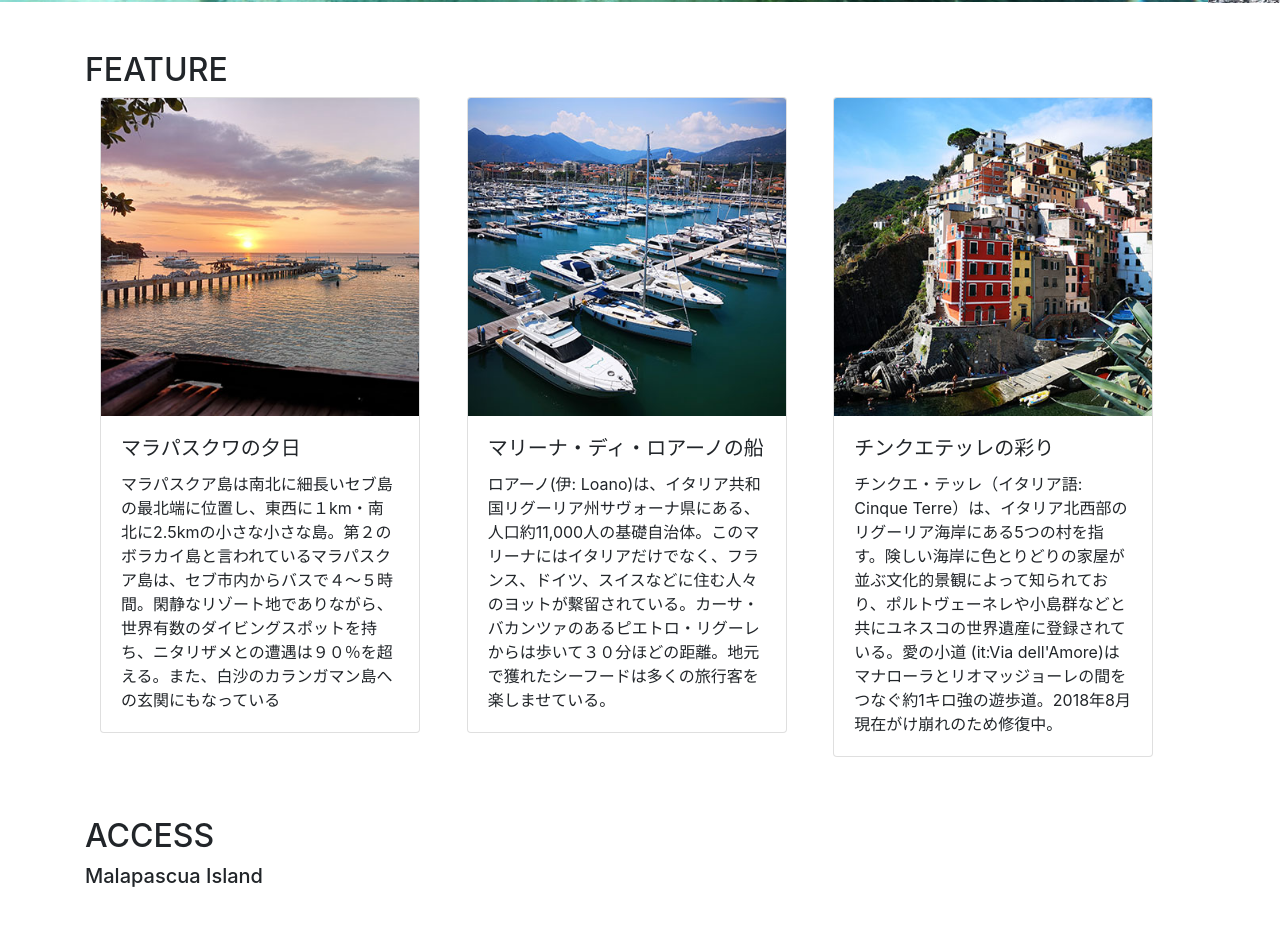
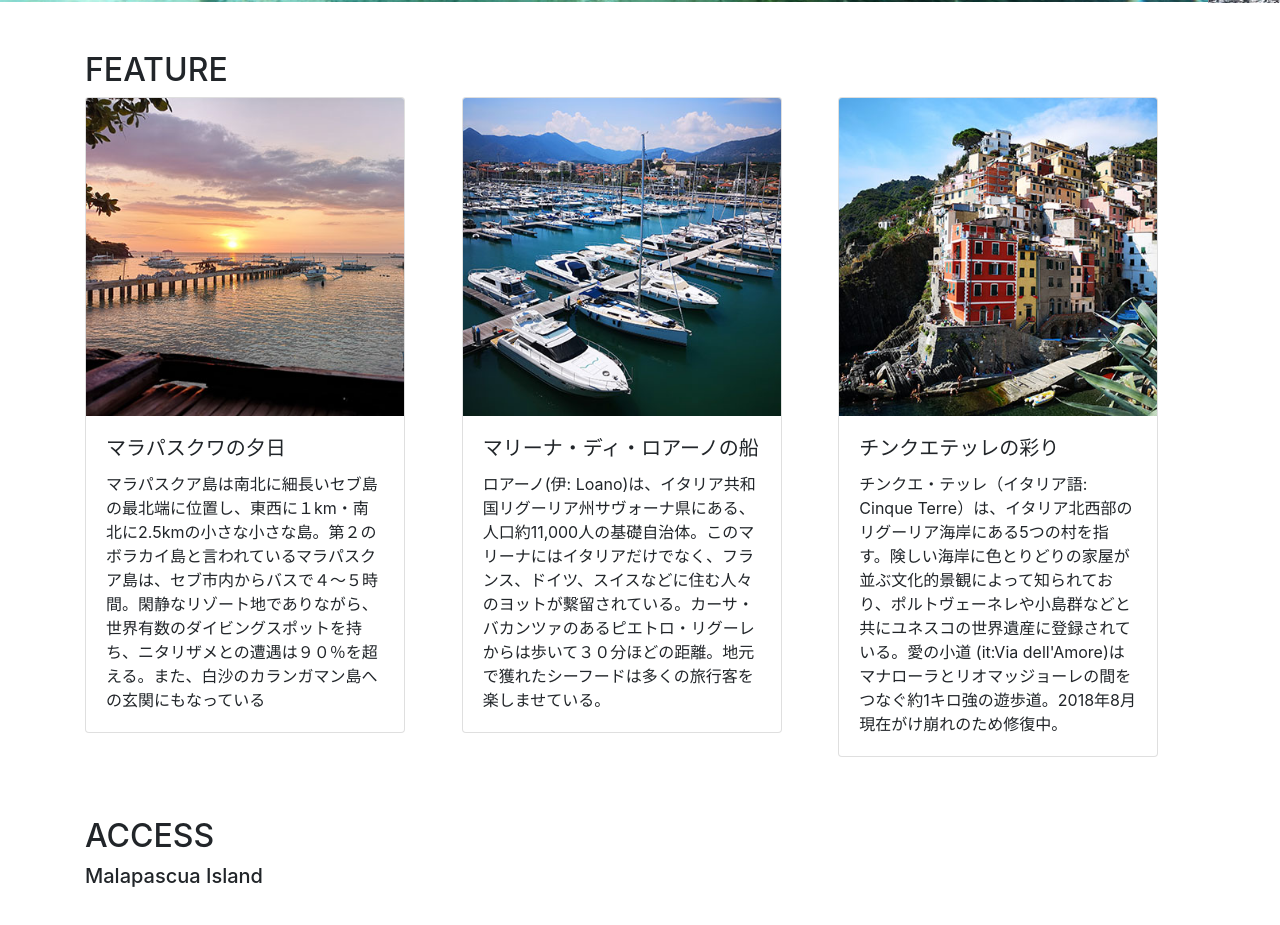
Before and after one commit to kuchuan/bootstrapsite_Dean, a plain HTML site: page index.html in a window 1280 px wide. Shown: the part 565-1490 px from the top of the page. Drawn offline with nearby package versions, Linux system fonts and the light colour scheme; grey boxes are pictures that could not be loaded.

Commit message:
no message

```diff
--- a/index.html
+++ b/index.html
@@ -126,15 +126,14 @@
 <!-- end of carousel -->
 
 
+<!-- feature -->
 <div class="container">
-<!-- feature -->
   <a id="feature" class="mb-3">
 		<h2 class="pt-5">FEATURE</h2>
   </a>
-    <div class="container">
       <div class="card-columns">
         <div id="carousel-card" class="carousel slide">
-
+          <!-- <div class="row"> -->
            <div class="card" style="width: 20rem;">
             <img class="card-img-top" src="img/card01.jpg" alt="Card image cap">
                 <div class="card-body">
```
